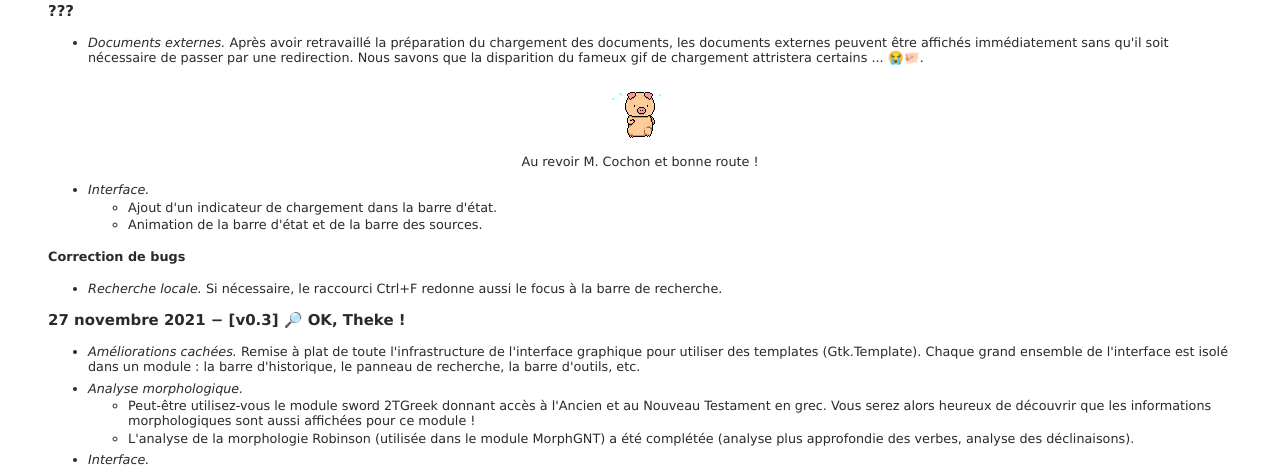
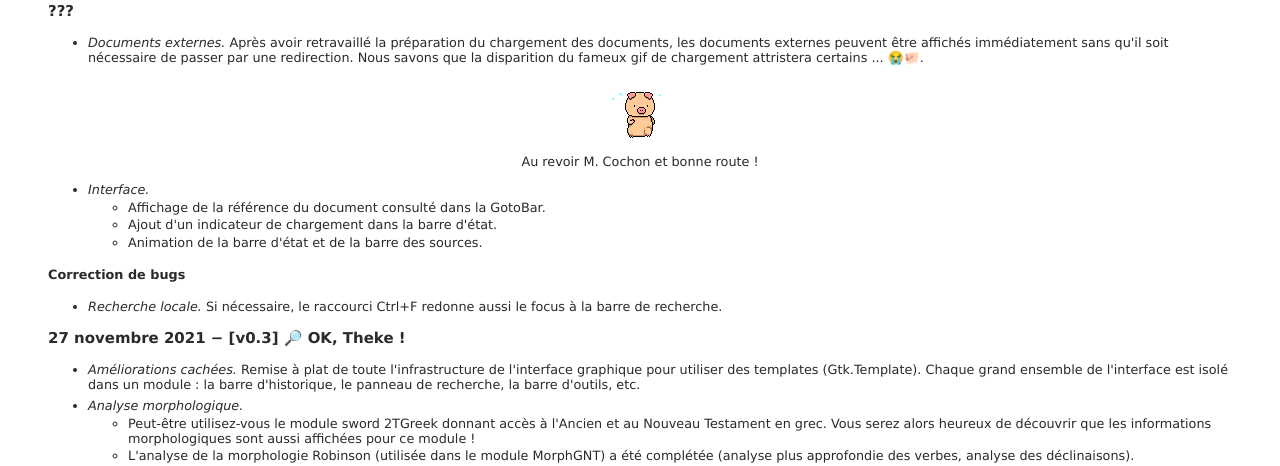
Before and after one commit to a2ohm/theke, a Python web app: template assets/templates/welcome.html.j2 in a window 1280 px wide. Shown: the part 259-725 px from the top of the page. Run offline with Jinja, Linux system fonts and the light colour scheme; the template is opened without the code that fills it, so the values that code supplies are empty.

Commit message:
Update the logbook (current reference in the gotobar)

```diff
--- a/assets/templates/logbook.html
+++ b/assets/templates/logbook.html
@@ -9,6 +9,7 @@
 <ul>
     <li><em>Interface.</em>
         <ul>
+            <li>Affichage de la référence du document consulté dans la GotoBar.</li>
             <li>Ajout d'un indicateur de chargement dans la barre d'état.</li>
             <li>Animation de la barre d'état et de la barre des sources.</li>
         </ul>
```
